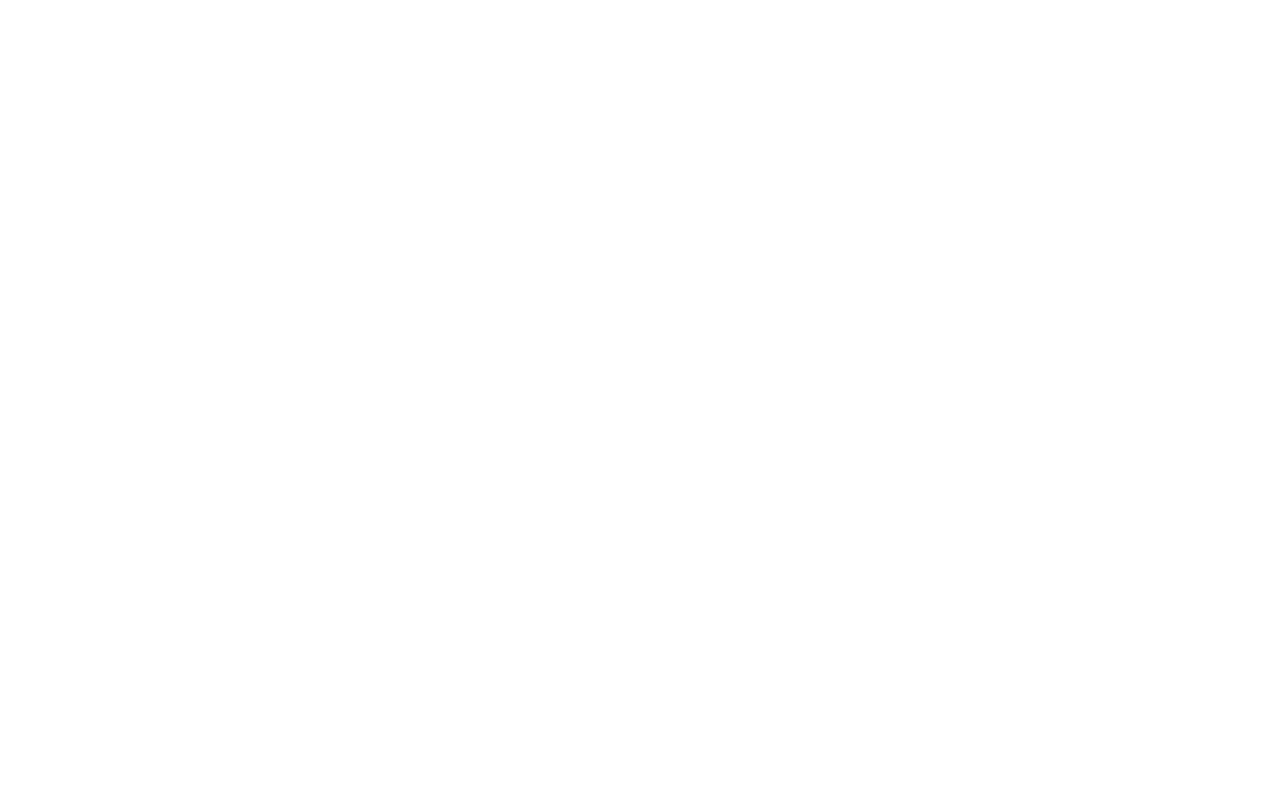
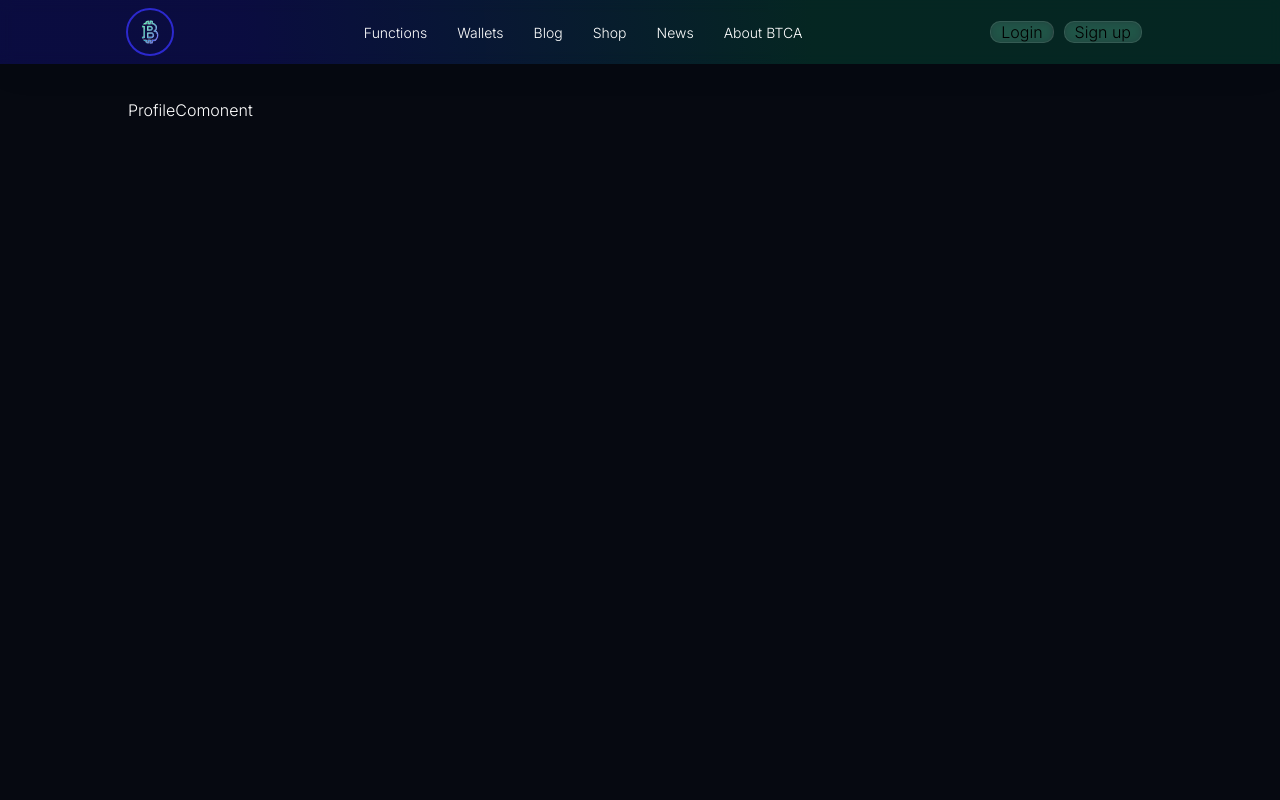
Before and after one commit to daols1/btcwebsite, a React (Vite) app: page /profile in a window 1280 px wide. Before the commit this address had no page. Shown: the top 800 px of the page. Built offline with nearby package versions, Linux system fonts and the light colour scheme; no server answers.

Commit message:
Added some code

```diff
--- a/src/App.jsx
+++ b/src/App.jsx
@@ -11,6 +11,7 @@
 import Wallets from './pages/Wallets/Wallets'
 import SingnUp from './pages/SingnUp/SingnUp'
 import Login from './pages/Login/Login'
+import Profile from './pages/Profile/Profile'
 
 function App() {
 
@@ -41,6 +42,7 @@
           <Route path='/shop' element= {<Shop />} />
           <Route path='/signup' element= {<SingnUp />} />
           <Route path='/login' element= {<Login/>} />
+          <Route path='/profile' element= {<Profile/>} />
         </Route>
       </Routes>
     </div>
--- a/src/components/LoginComponent/LoginComponent.jsx
+++ b/src/components/LoginComponent/LoginComponent.jsx
@@ -43,7 +43,8 @@
             .then((userCredential) => {
                 // Signed in
                 const user = userCredential.user;
-                console.log("You have succefully Logged in")
+                // console.log("You have succefully Logged in")
+                console.log(auth.currentUser)
                 toaster('Successfully Logged in 😀 ')
                 // ...
             })
--- a/src/components/NavBar/NavBar.jsx
+++ b/src/components/NavBar/NavBar.jsx
@@ -26,19 +26,19 @@
     if (user) {
       // User is signed in
       const uid = user.uid;
-      console.log(uid)
+      // console.log(uid)
       setChecker(true)
-      console.log(checker)
+      // console.log(checker)
       // ...
     } else {
       // User is signed out
-      console.log("You are not signed")
+      // console.log("You are not signed")
       setChecker(false)
-      console.log(checker)
+      // console.log(checker)
       // ...
     }
   });
-  console.log(checker)
+  // console.log(checker)
 
   // Logout
   const logoutHandler = () => {
@@ -101,6 +101,9 @@
           </Link>
           {
             checker === false && <Link to='/signup' className='btn-glass'>Sign up</Link>
+          }
+          {
+            checker === true && <Link to='/profile' className='btn-glass'>Profile</Link>
           }
       </div>
     </div>
--- /dev/null
+++ b/src/components/ProfileComonent/ProfileComonent.jsx
@@ -0,0 +1,12 @@
+import React from 'react'
+import './ProfileComonent.scss'
+
+function ProfileComonent() {
+  return (
+    <div className='container profile'>
+        ProfileComonent
+    </div>
+  )
+}
+
+export default ProfileComonent
--- /dev/null
+++ b/src/components/ProfileComonent/ProfileComonent.scss
@@ -0,0 +1,9 @@
+@import "../../main.scss";
+
+.profile{
+    height: 100vh;
+    background-color: $bg-main-dark;
+    padding-top: $section-padding;
+    padding-bottom: $section-padding;
+    color: $white;
+}
--- a/src/components/SignUpComponent/SignUpComponent.jsx
+++ b/src/components/SignUpComponent/SignUpComponent.jsx
@@ -8,6 +8,7 @@
     getAuth,
     signInWithPopup,
     GoogleAuthProvider,
+    updateProfile
 } from 'firebase/auth'
 import btcImg from '../../assets/home/btcimg.png'
 import { FcGoogle } from "react-icons/fc";
@@ -35,7 +36,7 @@
         // Define fields
         const email = data.email
         const passowrd = data.password
-        // const userName = data.userName
+        let userName = data.userName
 
 
         // Create userwith email and password
@@ -43,6 +44,14 @@
             .then((userCredential) => {
                 // Signed in
                 const user = userCredential.user;
+                // Update profile user name
+                updateProfile(auth.currentUser, {
+                    displayName: userName
+                }).then(() => {
+                    console.log("You have succefully updated your profile")
+                }).catch(() => {
+                    console.log("You have failed to update your profile")
+                })
                 // console.log("You have succefully signed in")
                 toaster('You have successfully signed in 😀')
                 // ...
--- /dev/null
+++ b/src/pages/Profile/Profile.jsx
@@ -0,0 +1,12 @@
+import React from 'react'
+import ProfileComonent from '../../components/ProfileComonent/ProfileComonent'
+
+function Profile() {
+  return (
+    <div>
+        <ProfileComonent />
+    </div>
+  )
+}
+
+export default Profile
```
Also changed, not shown: src/features/isLoggedInSlice.js (added, +26 -0 lines), src/features/currentUserSlice.js (added).
